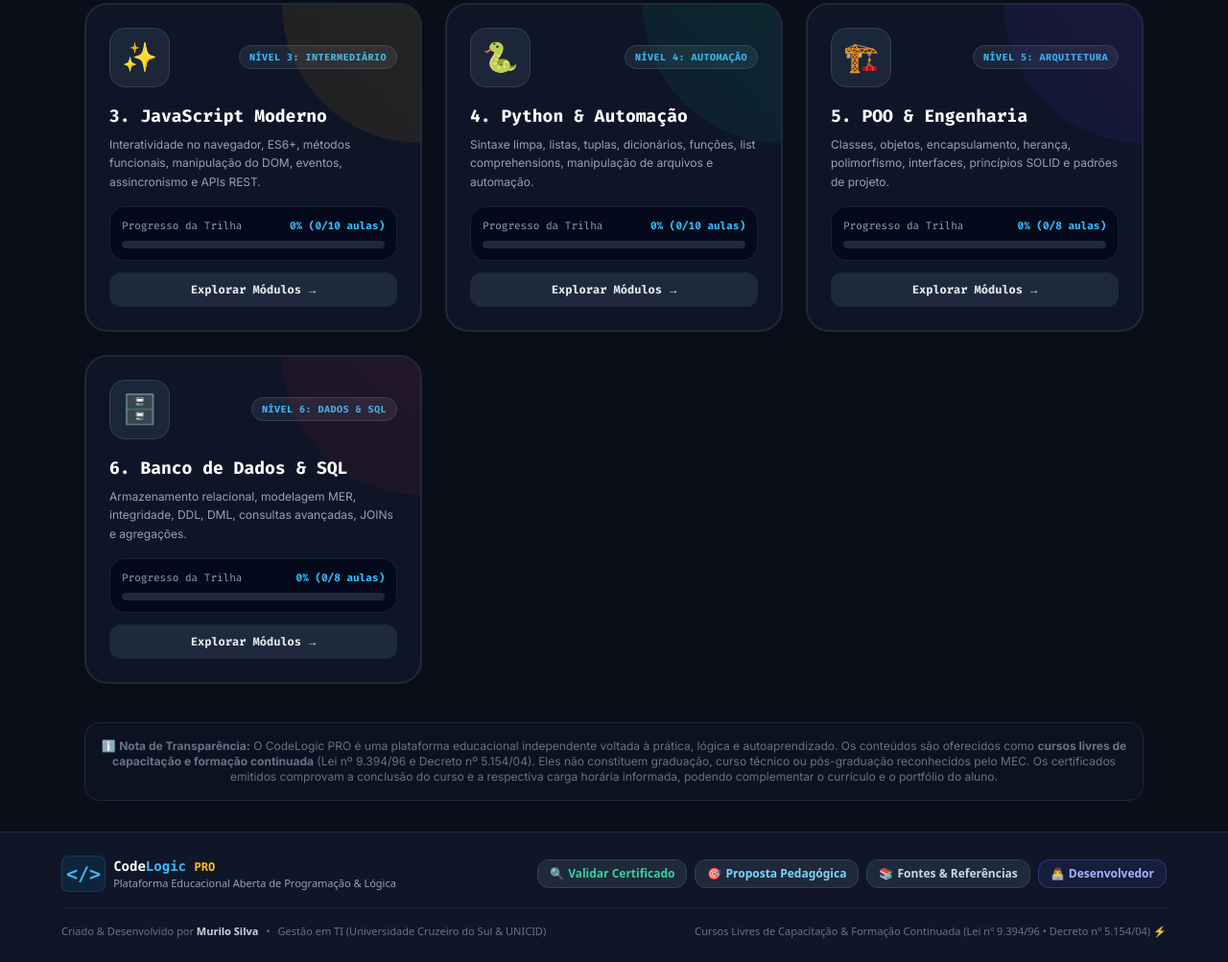
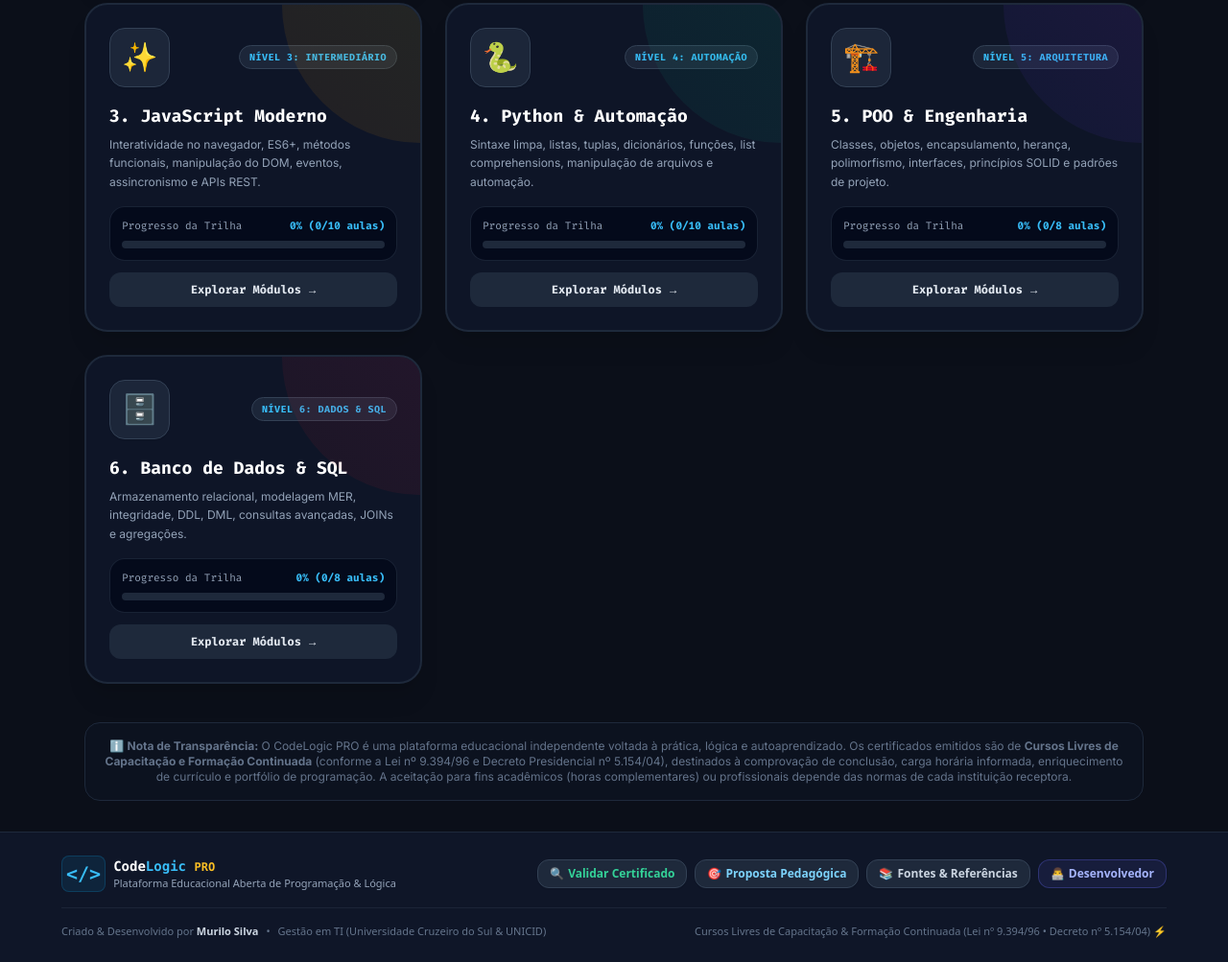
Before and after one commit to olirumtecapp-debug/codelogic-pro, a plain HTML site: page index.html in a window 1280 px wide. Shown: the part 2316-3319 px from the top of the page at 96% size. Drawn offline with nearby package versions, Linux system fonts and the light colour scheme.

Commit message:
docs(compliance): enriquecer nota de transparencia e validador com texto completo da legislacao e finalidade

```diff
--- a/index.html
+++ b/index.html
@@ -2780,7 +2780,7 @@ console.log("Olá, mundo! Sou " + meuNome + " e estou aprendendo no CodeLogic PR
 
                     <!-- AVISO DE TRANSPARÊNCIA EDUCACIONAL -->
                     <div class="bg-slate-900/40 border border-slate-800 rounded-2xl p-4 text-center text-xs text-slate-500">
-                        <span>ℹ️ <strong>Nota de Transparência:</strong> O CodeLogic PRO é uma plataforma educacional independente voltada à prática, lógica e autoaprendizado. Os conteúdos são oferecidos como <strong>cursos livres de capacitação e formação continuada</strong> (Lei nº 9.394/96 e Decreto nº 5.154/04). Eles não constituem graduação, curso técnico ou pós-graduação reconhecidos pelo MEC. Os certificados emitidos comprovam a conclusão do curso e a respectiva carga horária informada, podendo complementar o currículo e o portfólio do aluno.</span>
+                        <span>ℹ️ <strong>Nota de Transparência:</strong> O CodeLogic PRO é uma plataforma educacional independente voltada à prática, lógica e autoaprendizado. Os certificados emitidos são de <strong>Cursos Livres de Capacitação e Formação Continuada</strong> (conforme a Lei nº 9.394/96 e Decreto Presidencial nº 5.154/04), destinados à comprovação de conclusão, carga horária informada, enriquecimento de currículo e portfólio de programação. A aceitação para fins acadêmicos (horas complementares) ou profissionais depende das normas de cada instituição receptora.</span>
                     </div>
 
                 </div>
@@ -3632,6 +3632,7 @@ console.log("Olá, mundo! Sou " + meuNome + " e estou aprendendo no CodeLogic PR
                         <div>⏱️ <strong>Carga Horária:</strong> <span class="bg-emerald-500/20 text-emerald-300 px-2 py-0.5 rounded font-mono font-bold">${record.hours} Horas de Prática</span></div>
                         <div>📅 <strong>Data de Emissão:</strong> ${record.issuedAt}</div>
                         <div>🏛️ <strong>Enquadramento:</strong> Curso Livre de Capacitação & Formação Continuada (Lei nº 9.394/96 • Dec. nº 5.154/04)</div>
+                        <div class="text-[11px] text-slate-300 pt-0.5">📄 <strong>Finalidade:</strong> Comprovação de conclusão e carga horária informada para complemento curricular e portfólio (aceitação sujeita às normas da instituição receptora).</div>
                         <div class="text-[10px] text-emerald-400/80 pt-1 font-mono">Status: ● Registro Ativo e Válido no CodeLogic PRO</div>
                     </div>
                 `;
```
